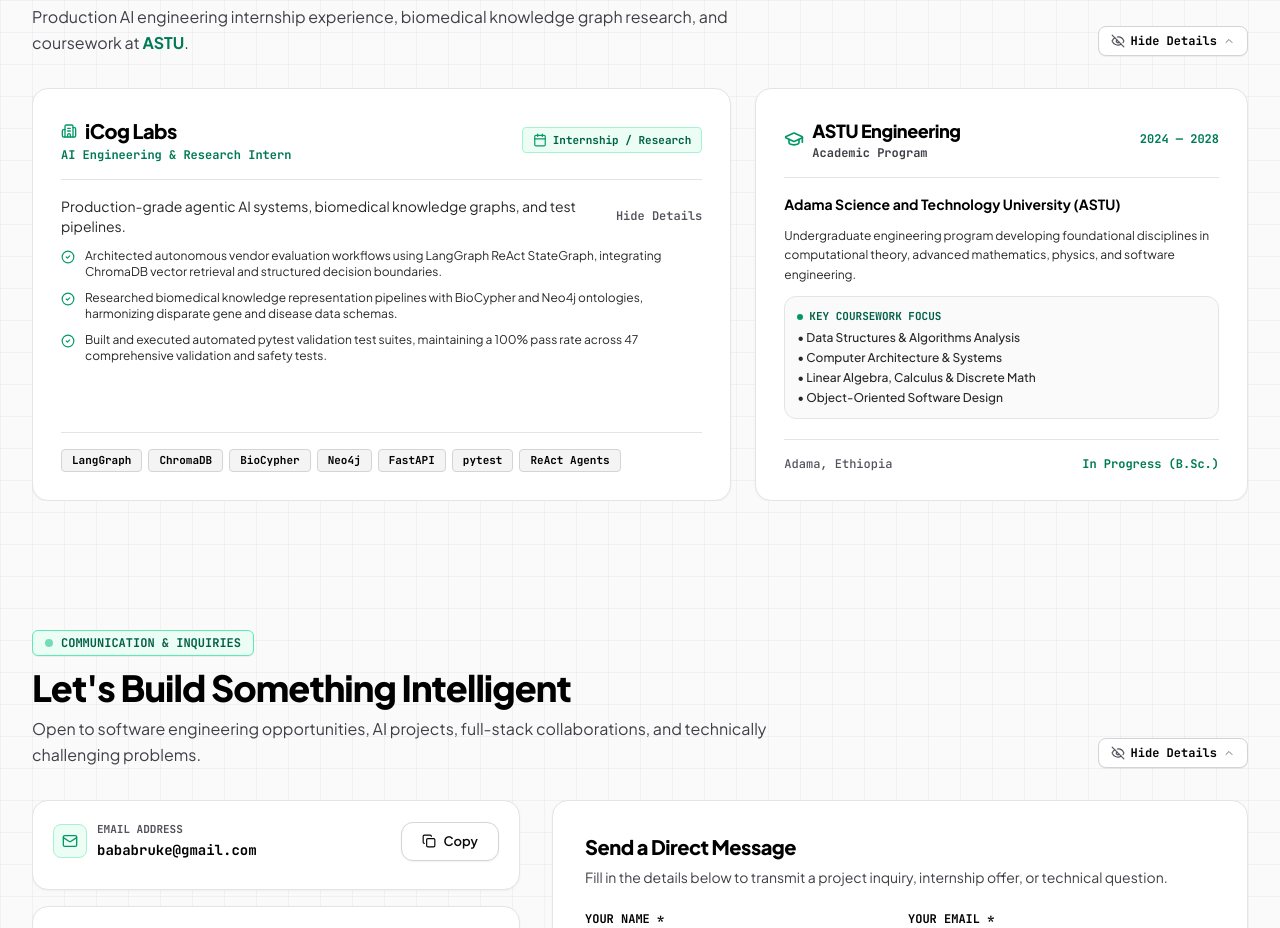
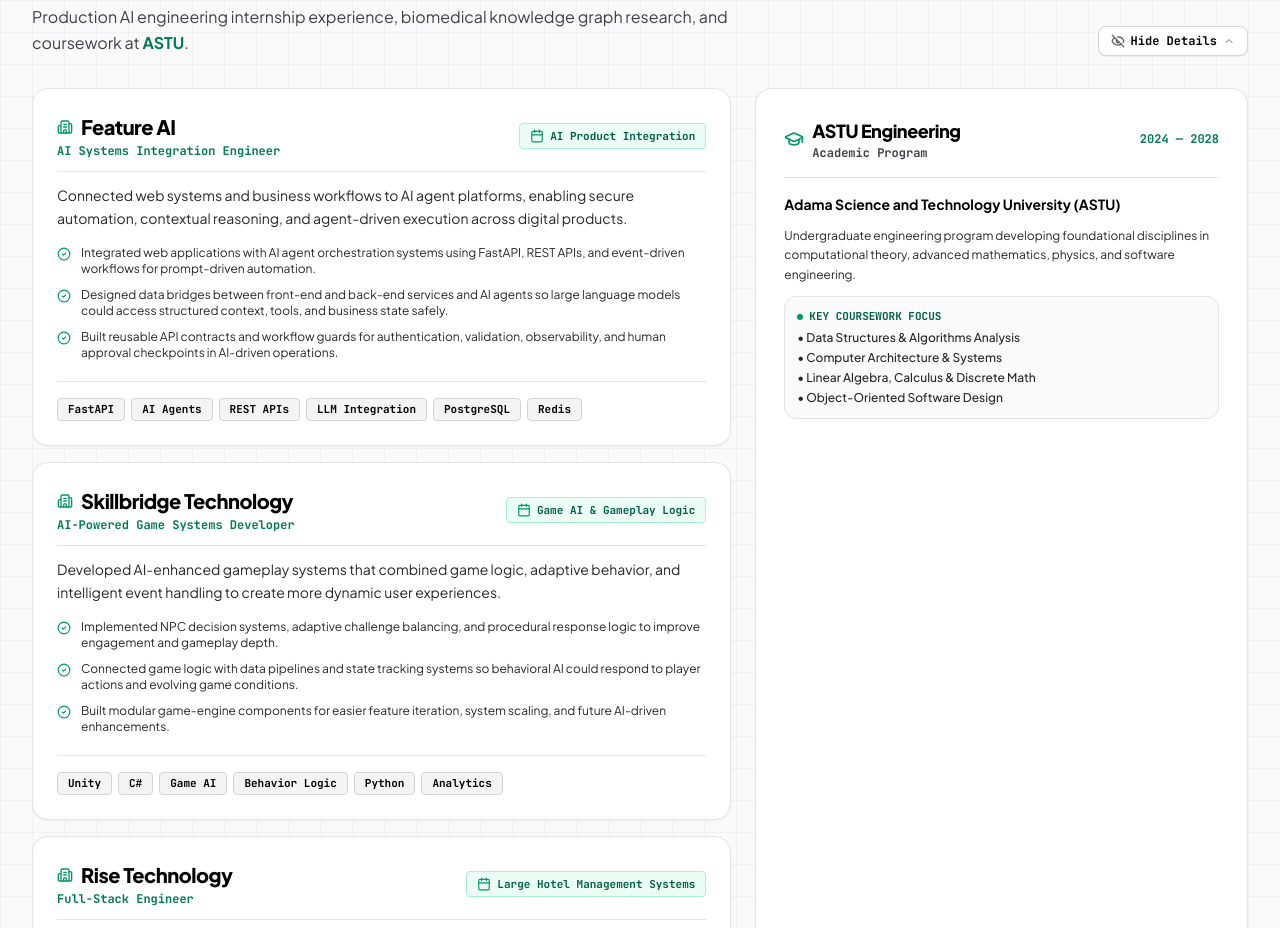
Before and after one commit to 123bruke/portfolio_final, a React (Vite) app: page / in a window 1280 px wide. Shown: the part 11072-12000 px from the top of the page. Built offline with nearby package versions, Linux system fonts and the light colour scheme.

Commit message:
Add three separate experience entries and keep the ASTU education card, matching the portfolio's design and tone.

```diff
--- a/src/components/ExperienceSection.tsx
+++ b/src/components/ExperienceSection.tsx
@@ -14,6 +14,48 @@
 } from 'lucide-react';
 import { PERSONAL_INFO } from '../data/personal';
 import SectionBorderFrame from './SectionBorderFrame';
+
+const experienceEntries = [
+  {
+    company: 'Feature AI',
+    role: 'AI Systems Integration Engineer',
+    period: 'AI Product Integration',
+    summary:
+      'Connected web systems and business workflows to AI agent platforms, enabling secure automation, contextual reasoning, and agent-driven execution across digital products.',
+    achievements: [
+      'Integrated web applications with AI agent orchestration systems using FastAPI, REST APIs, and event-driven workflows for prompt-driven automation.',
+      'Designed data bridges between front-end and back-end services and AI agents so large language models could access structured context, tools, and business state safely.',
+      'Built reusable API contracts and workflow guards for authentication, validation, observability, and human approval checkpoints in AI-driven operations.',
+    ],
+    tags: ['FastAPI', 'AI Agents', 'REST APIs', 'LLM Integration', 'PostgreSQL', 'Redis'],
+  },
+  {
+    company: 'Skillbridge Technology',
+    role: 'AI-Powered Game Systems Developer',
+    period: 'Game AI & Gameplay Logic',
+    summary:
+      'Developed AI-enhanced gameplay systems that combined game logic, adaptive behavior, and intelligent event handling to create more dynamic user experiences.',
+    achievements: [
+      'Implemented NPC decision systems, adaptive challenge balancing, and procedural response logic to improve engagement and gameplay depth.',
+      'Connected game logic with data pipelines and state tracking systems so behavioral AI could respond to player actions and evolving game conditions.',
+      'Built modular game-engine components for easier feature iteration, system scaling, and future AI-driven enhancements.',
+    ],
+    tags: ['Unity', 'C#', 'Game AI', 'Behavior Logic', 'Python', 'Analytics'],
+  },
+  {
+    company: 'Rise Technology',
+    role: 'Full-Stack Engineer',
+    period: 'Large Hotel Management Systems',
+    summary:
+      'Worked on large-scale hotel management solutions supporting reservations, operational workflows, and business process automation across a high-traffic hospitality platform.',
+    achievements: [
+      'Developed and maintained core hotel operations modules covering room management, billing, booking workflows, service tracking, and operational dashboards.',
+      'Built scalable web application features with modern frontend and backend patterns to support reliable daily operations across multiple hospitality processes.',
+      'Improved data consistency, workflow automation, and operational visibility through structured APIs, permission-aware modules, and backend integrations.',
+    ],
+    tags: ['React', 'TypeScript', 'Node.js', 'PostgreSQL', 'REST API', 'Hotel Systems'],
+  },
+];
 
 export default function ExperienceSection() {
   const [isSectionHidden, setIsSectionHidden] = useState(false);
@@ -42,8 +84,8 @@
             {/* Native Hide/Show Button */}
             <button
               onClick={() => setIsSectionHidden(!isSectionHidden)}
-              className="inline-flex items-center gap-1.5 px-3 py-1.5 text-xs font-mono font-bold rounded-lg border border-zinc-300 bg-white hover:bg-zinc-100 text-black shadow-2xs transition-all duration-200 cursor-pointer self-start sm:self-auto shrink-0"
-              title={isSectionHidden ? "Expand Experience" : "Collapse Experience"}
+              className="inline-flex items-center gap-1.5 px-3 py-1.5 text-xs font-mono font-bold rounded-lg border border-zinc-300 bg-white hover:bg-zinc-100 text-black shadow-2xs transition-all duration-200"
+              title={isSectionHidden ? 'Expand Experience' : 'Collapse Experience'}
             >
               {isSectionHidden ? (
                 <>
@@ -69,73 +111,46 @@
           >
             {/* Bento Grid: Experience + Academic Education */}
             <div className="grid grid-cols-1 lg:grid-cols-12 gap-5 sm:gap-6 items-stretch">
-
-              {/* Experience Card (iCog Labs) (7 cols) */}
-              <div className="lg:col-span-7 bento-card p-6 sm:p-7 flex flex-col justify-between hover:border-emerald-300 transition-all duration-200">
+              {/* Experience Card Stack (7 cols) */}
+              <div className="lg:col-span-7 space-y-4">
+                {experienceEntries.map((job) => (
+                  <div key={job.company} className="bento-card p-5 sm:p-6 flex flex-col justify-between hover:border-emerald-300 transition-all duration-200">
                     <div>
-                  <div className="flex flex-col sm:flex-row sm:items-center justify-between gap-2 pb-4 mb-4 border-b border-zinc-200">
+                      <div className="flex flex-col sm:flex-row sm:items-center justify-between gap-2 pb-3 mb-3 border-b border-zinc-200">
                         <div>
                           <div className="flex items-center gap-2">
                             <Building2 className="w-4 h-4 text-emerald-600" />
                             <h3 className="text-lg sm:text-xl font-black text-black tracking-tight">
-                          iCog Labs
+                              {job.company}
                             </h3>
                           </div>
                           <div className="text-xs font-mono text-emerald-700 font-bold mt-0.5">
-                        AI Engineering & Research Intern
+                            {job.role}
                           </div>
                         </div>
 
                         <div className="inline-flex items-center gap-1.5 px-2.5 py-1 rounded bg-emerald-50 border border-emerald-200 text-[11px] font-mono text-emerald-800 font-bold self-start sm:self-auto">
                           <Calendar className="w-3.5 h-3.5 text-emerald-600" />
-                      <span>Internship / Research</span>
+                          <span>{job.period}</span>
                         </div>
                       </div>
 
-                  <div className="flex items-center justify-between mb-3">
-                    <p className="text-xs sm:text-sm text-zinc-800 font-normal">
-                      Production-grade agentic AI systems, biomedical knowledge graphs, and test pipelines.
+                      <p className="text-xs sm:text-sm text-zinc-800 leading-relaxed mb-4 font-normal">
+                        {job.summary}
                       </p>
-                    <button
-                      onClick={() => setShowFullBullets(!showFullBullets)}
-                      className="text-xs font-mono text-zinc-600 hover:text-black font-semibold ml-2 cursor-pointer shrink-0"
-                    >
-                      {showFullBullets ? 'Hide Details' : 'Show Details'}
-                    </button>
+
+                      <div className="space-y-2.5 mb-5 text-xs text-zinc-800 font-normal">
+                        {job.achievements.map((achievement) => (
+                          <div key={achievement} className="flex items-start gap-2.5">
+                            <CheckCircle2 className="w-3.5 h-3.5 text-emerald-600 shrink-0 mt-0.5" />
+                            <span>{achievement}</span>
                           </div>
-
-                  {/* Verified technical accomplishments with collapsible container */}
-                  <div
-                    className={`space-y-2.5 transition-all duration-300 ease-in-out overflow-hidden ${
-                      showFullBullets ? 'max-h-[400px] opacity-100 mb-5' : 'max-h-0 opacity-0 mb-1'
-                    } text-xs text-zinc-800 font-normal`}
-                  >
-                    <div className="flex items-start gap-2.5">
-                      <CheckCircle2 className="w-3.5 h-3.5 text-emerald-600 shrink-0 mt-0.5" />
-                      <span>
-                        Architected autonomous vendor evaluation workflows using LangGraph ReAct StateGraph, integrating ChromaDB vector retrieval and structured decision boundaries.
-                      </span>
-                    </div>
-
-                    <div className="flex items-start gap-2.5">
-                      <CheckCircle2 className="w-3.5 h-3.5 text-emerald-600 shrink-0 mt-0.5" />
-                      <span>
-                        Researched biomedical knowledge representation pipelines with BioCypher and Neo4j ontologies, harmonizing disparate gene and disease data schemas.
-                      </span>
-                    </div>
-
-                    <div className="flex items-start gap-2.5">
-                      <CheckCircle2 className="w-3.5 h-3.5 text-emerald-600 shrink-0 mt-0.5" />
-                      <span>
-                        Built and executed automated pytest validation test suites, maintaining a 100% pass rate across 47 comprehensive validation and safety tests.
-                      </span>
-                    </div>
+                        ))}
                       </div>
                     </div>
 
-                {/* Technologies strip */}
                     <div className="pt-4 border-t border-zinc-200 flex flex-wrap gap-1.5">
-                  {['LangGraph', 'ChromaDB', 'BioCypher', 'Neo4j', 'FastAPI', 'pytest', 'ReAct Agents'].map((tag) => (
+                      {job.tags.map((tag) => (
                         <span
                           key={tag}
                           className="px-2.5 py-0.5 rounded text-[11px] font-mono bg-zinc-100 border border-zinc-300 text-black font-bold hover:border-emerald-400 transition-colors"
@@ -144,6 +159,8 @@
                         </span>
                       ))}
                     </div>
+                  </div>
+                ))}
               </div>
 
               {/* Academic Education Card (ASTU) (5 cols) */}
@@ -195,7 +212,6 @@
                   <span className="text-emerald-700 font-bold">In Progress (B.Sc.)</span>
                 </div>
               </div>
-
             </div>
           </div>
         </SectionBorderFrame>
```
Lines whose indentation alone changed are shown as unchanged.
